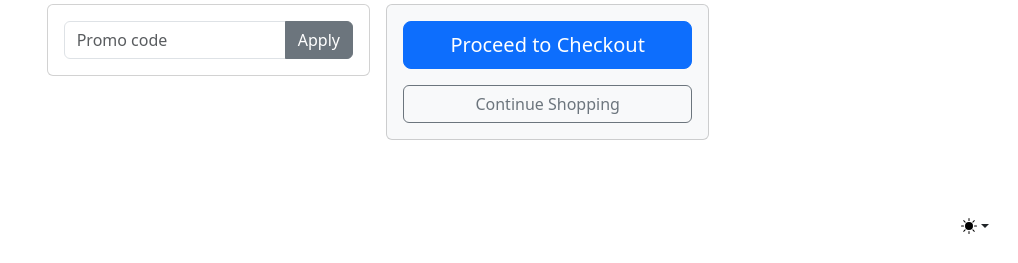
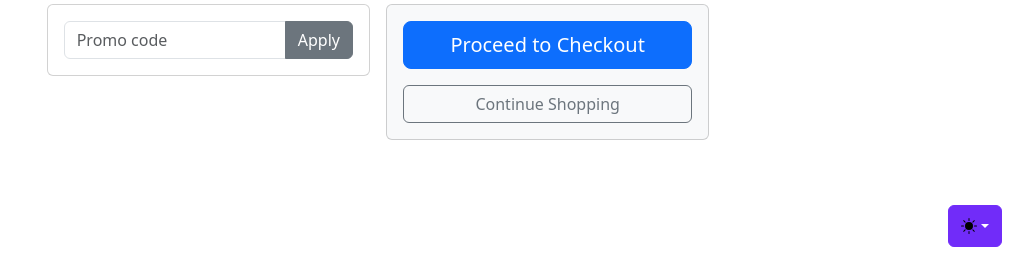
Before and after one commit to EgoTatsumi/DressUp-, a Flask app: template templates/cart.html in a window 1280 px wide. Shown: the part 537-800 px from the top of the page, without its empty margins (262-1280 px from the left). Run offline with Flask 3, Linux system fonts and the light colour scheme; the template is opened without the code that fills it: most values are stand-ins (such as "Sample title", 1, 10 or a date in 2020); grey boxes marked "Sample" are stand-in pictures; some libraries are stand-ins or nearby versions.

```diff
--- a/templates/cart.html
+++ b/templates/cart.html
@@ -15,6 +15,22 @@
     .quantity-control { display: flex; align-items: center; margin-top: 5px; }
     .quantity-control button { width: 30px; height: 30px; padding: 0; }
     .quantity-control input { width: 50px; text-align: center; margin: 0 5px; }
+    .btn-bd-primary {
+        --bd-violet-bg: #712cf9;
+        --bd-violet-rgb: 112.520718, 44.062154, 249.437846;
+
+        --bs-btn-font-weight: 600;
+        --bs-btn-color: var(--bs-white);
+        --bs-btn-bg: var(--bd-violet-bg);
+        --bs-btn-border-color: var(--bd-violet-bg);
+        --bs-btn-hover-color: var(--bs-white);
+        --bs-btn-hover-bg: #6528e0;
+        --bs-btn-hover-border-color: #6528e0;
+        --bs-btn-focus-shadow-rgb: var(--bd-violet-rgb);
+        --bs-btn-active-color: var(--bs-btn-hover-color);
+        --bs-btn-active-bg: #5a23c8;
+        --bs-btn-active-border-color: #5a23c8;
+      }
   </style>
 </head>
 <body>
```
Also changed, not shown: templates/orders.html (+20 -3 lines).
